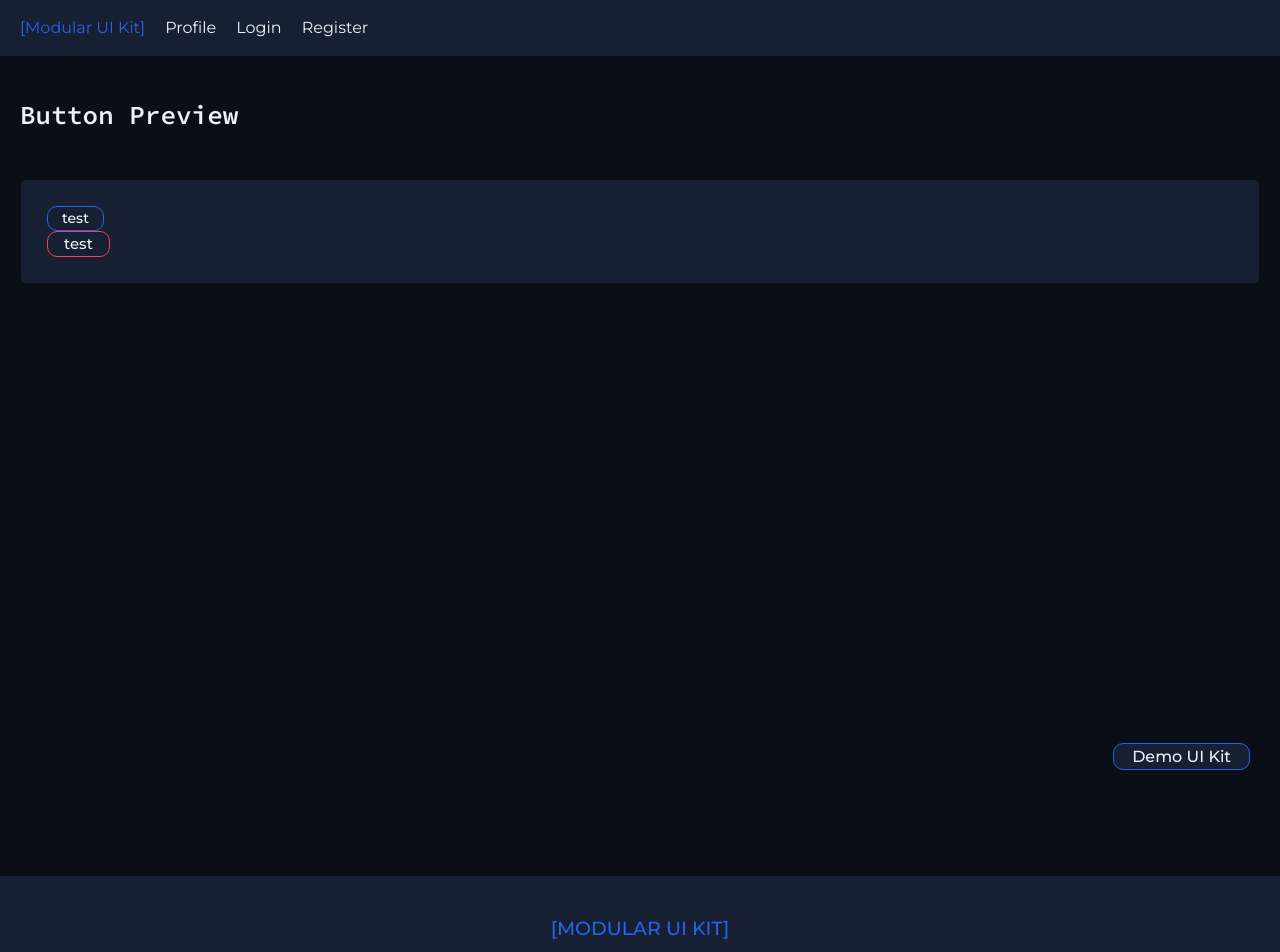
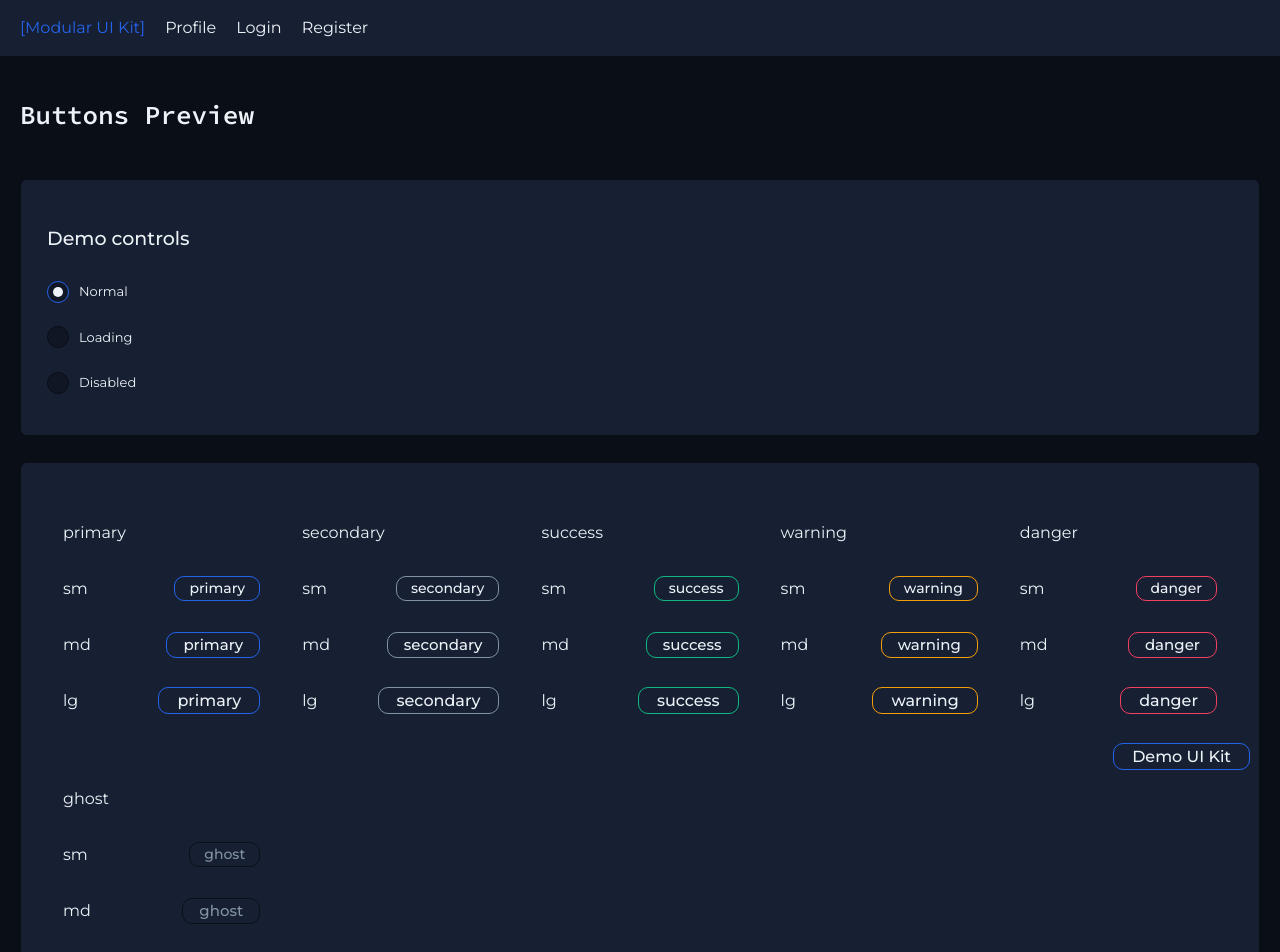
Before and after one commit to eugenia-vitinschii/modular-ui-kit-react, a React (Vite) app: page /demo/ui/buttons in a window 1280 px wide. Shown: the top 952 px of the page. Built offline with nearby package versions, Linux system fonts and the light colour scheme.

Commit message:
feat(demo): create MukButton demo view. Closes #14

```diff
--- a/src/demo/pages/buttons/ButtonsView.tsx
+++ b/src/demo/pages/buttons/ButtonsView.tsx
@@ -1,25 +1,75 @@
 /* COMPONENTS */
-import { MukText } from "../../../lib/components/typography/MukText"
-import { MukButton } from "../../../lib/components/buttons/MukButton"
+import { MukRadio, MukButton, MukText  } from "../../../lib";
 
-function ButtonView(){
-   return(
+/* TYPES */
+import { type UIButtonVariant, type UISize } from "../../../lib";
+
+import { useState } from "react";
+
+type DemoState = 'normal' | 'loading' | 'disabled'
+
+/* variants */
+const variants: UIButtonVariant[] = [
+   'primary',
+   'secondary',
+   'success',
+   'warning',
+   'danger',
+   'ghost'
+]
+/* sizes */
+const sizes: UISize[] = ['sm', 'md', 'lg']
+
+function ButtonView() {
+   /* STATE */
+   const [buttonState, setButtonState] = useState<DemoState>('normal')
+  return (
     <div className="muk-page">
       <div className="muk-container">
         <div className="muk-page__wrapper">
-                <MukText as="h2" type="muk-heading">Button Preview</MukText>
-
+          <MukText as="h2" type="muk-heading">
+            Buttons Preview
+          </MukText>
           <div className="muk-page__content">
             <div className="demo-controls muk-section">
-                  <MukButton size="sm">test</MukButton>
-                  <br />
-                   <MukButton size="md" variant="danger">test</MukButton>
+               <MukText type="muk-subheading">Demo controls</MukText>
+               <MukRadio name='buttons-demo'selectedValue={buttonState}
+               onChange={(val) => setButtonState(val as DemoState)} value='normal' label="Normal"/>
+               <MukRadio name='buttons-demo'selectedValue={buttonState}
+               onChange={(val) => setButtonState(val as DemoState)} value='loading' label="Loading"/>
+               <MukRadio name='buttons-demo'selectedValue={buttonState}
+               onChange={(val) => setButtonState(val as DemoState)} value='disabled' label="Disabled"/>
+            </div>
+            <div className="muk-section">
+              <div className="buttons-grid">
+                  {variants.map((variant)=>(
+                     <div className="button-card" key={variant}>
+                        <div className="button-card__header">
+                           <MukText>{variant}</MukText>
+                        </div>
+                        <div className="button-card__sizes">
+                           {sizes.map((size) => (
+                              <div className="button-card-row" key={size}>
+                                 <MukText>{size}</MukText>
+                                 <MukButton variant={variant}
+                                    size={size}
+                                    loading={buttonState === 'loading'}
+                                    disabled={buttonState === 'disabled'}
+                                 >
+                                    {variant}
+                                 </MukButton>
+                              </div>
+                           ))}
+                        </div>
+                     </div>
+                  ))}
               </div>
             </div>
           </div>
         </div>
       </div>
-   )
+    </div>
+  );
 }
 
-export default ButtonView
+export default ButtonView;
--- a/src/demo/styles/demo/_demo.sass
+++ b/src/demo/styles/demo/_demo.sass
@@ -40,3 +40,18 @@
    .demo-widget
       max-height: 250px
       &__menu
+
+
+.buttons-grid
+   display: grid
+   grid-template-columns: repeat(auto-fit, minmax(200px, 1fr))
+   gap: 10px
+
+.button-card
+   padding: 16px
+
+.button-card-row
+   display: flex
+   align-items: center
+   justify-content: space-between
+   overflow: scroll
```
Lines whose indentation alone changed are shown as unchanged.
